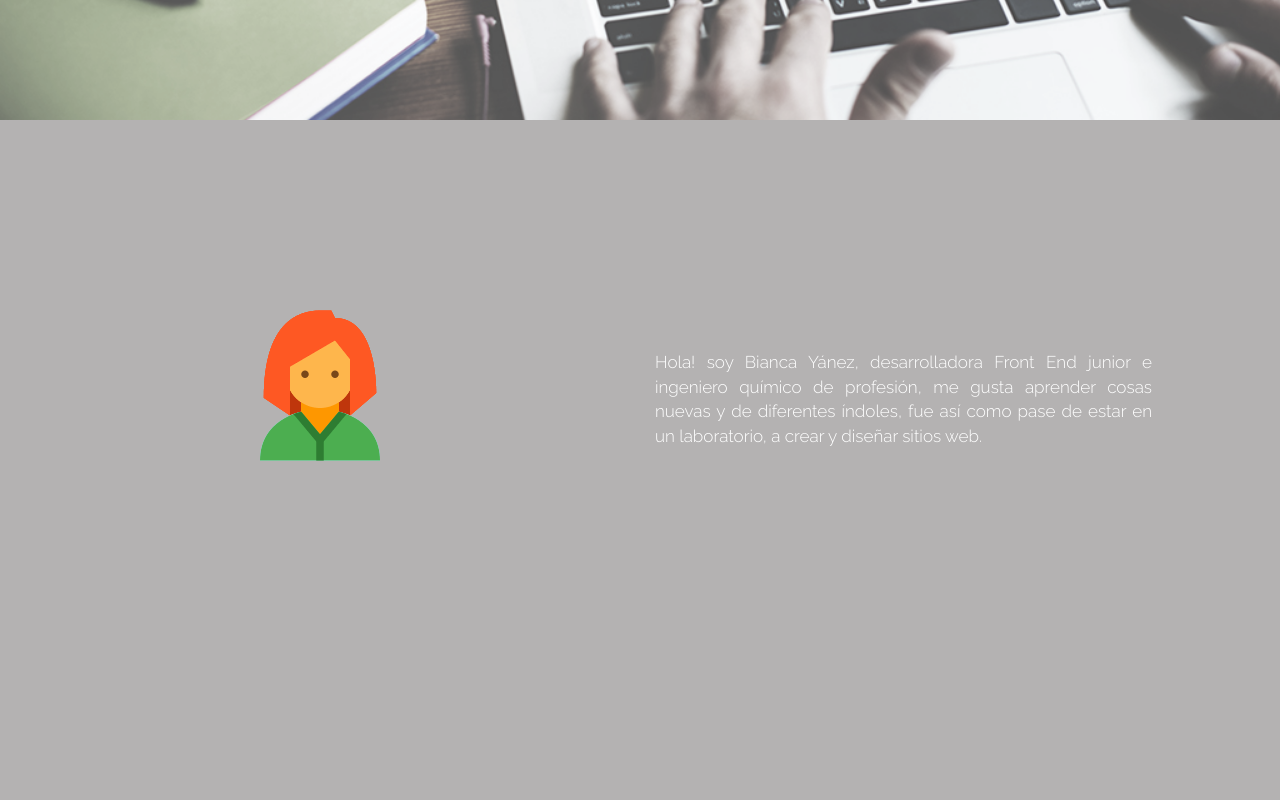
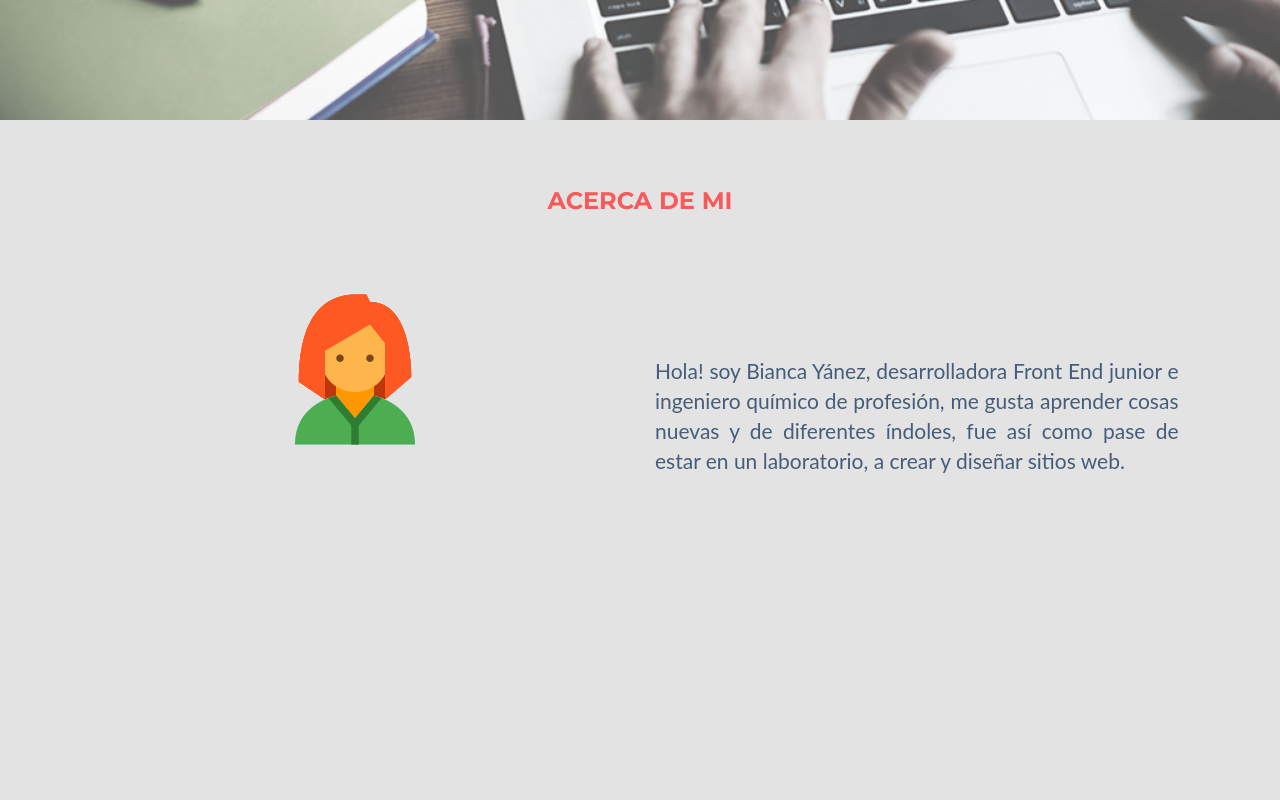
Before and after one commit to byanezzz/byanezzz.github.io, a website with bundled scripts: page index.html in a window 1280 px wide. Shown: the part 680-1480 px from the top of the page. Built offline with nearby package versions, Linux system fonts and the light colour scheme.

Commit message:
cambios seccion sobre mi

```diff
--- a/assets/css/main.css
+++ b/assets/css/main.css
@@ -35,10 +35,12 @@ section {
 
 #about {
   height: 100vh;
+  /* background-image: url(../img/degrade.png);
+  background-size: cover; */
   text-align: center;
   font-family: 'Montserrat', sans-serif;
   font-weight: 700;
-  background-color: rgb(180, 178, 178);
+  background-color: #e3e3e3;
 }
 
 #about h2 {
@@ -47,33 +49,23 @@ section {
   color: #f9595991;
 }
 
-#about h3 {
-  font-size: 55px;
-  line-height: 50px;
-  color: #f95959;
-}
-
 #about h4 {
   color: #ffffff;
   line-height: 30px;
 }
 
 #about p {
-  font-family: 'Raleway', sans-serif;
-  font-weight: 300;
+  padding-top: 4em;
+  font-family: 'Lato', sans-serif;
+  font-weight: 400;
 }
 
 #description {
   text-align: justify;
-  padding-top: 18%;
-  font-size: 122%;
-  padding-right: 10%;
-  /* background-color: #455d7a; */
+  font-size: 1.5em;
+  padding-right: 1.5em;
+  color: #455d7a;
   height: 100%;
-}
-
-#description p {
-  color: white;
 }
 
 #contact {
@@ -97,7 +89,8 @@ section {
 
 #portfolio h3,
 #skills h3,
-#contact h3 {
+#contact h3,
+#about h3 {
   font-family: 'Montserrat', sans-serif;
   color: #f95959;
   text-align: center;
@@ -139,10 +132,6 @@ section {
   padding-top: 1em;
   color: #455d7a;
   font-weight: bolder;
-}
-
-.aboutMe {
-  padding-top: 12em;
 }
 
 footer {
--- a/index.html
+++ b/index.html
@@ -47,7 +47,7 @@
         <div class="toggle-icon-line third"></div>
       </a>
       <ul id="main-nav">
-        <li><a class="list" href="#about">SOBRE MI</a></li>
+        <li><a class="list" href="#about">ACERCA DE MI</a></li>
         <li><a class="list" href="#skills">HABILIDADES</a></li>
         <li><a class="list" href="#portfolio">PROYECTOS</a></li>
         <li><a class="list" href="#contact">CONTACTO</a></li>
@@ -55,18 +55,22 @@
     </nav>
 
   </header>
-  <section id="about" name="about">
-    <div class="col-xs-6 aboutMe">
-      <img src="assets/img/guest-female.png" alt="">
-    </div>
-    <div class="col-xs-6" id="description">
-      <p>
-        Hola! soy Bianca Yánez, desarrolladora Front End junior e ingeniero químico de profesión, me gusta aprender cosas nuevas y de diferentes índoles, fue así como pase de estar en un laboratorio, a crear y diseñar sitios web.
-      </p>
+  <section id="about">
+    <div class="container">
+      <div class="col-xs-12">
+        <h3 class="title">ACERCA DE MI</h3>
+      </div>
+      <div class="col-xs-12 col-sm-6 aboutMe">
+        <img src="assets/img/guest-female.png" alt="">
+      </div>
+      <div class="col-xs-12 col-sm-6" id="description">
+        <p>
+          Hola! soy Bianca Yánez, desarrolladora Front End junior e ingeniero químico de profesión, me gusta aprender cosas nuevas y de diferentes índoles, fue así como pase de estar en un laboratorio, a crear y diseñar sitios web.
+        </p>
+      </div>
     </div>
   </section>
   <section id="skills">
-    <a name="skills"></a>
     <div id="skillContainer">
       <div class="col-xs-12">
         <h3 class="title">HABILIDADES TÉCNICAS</h3>
```
